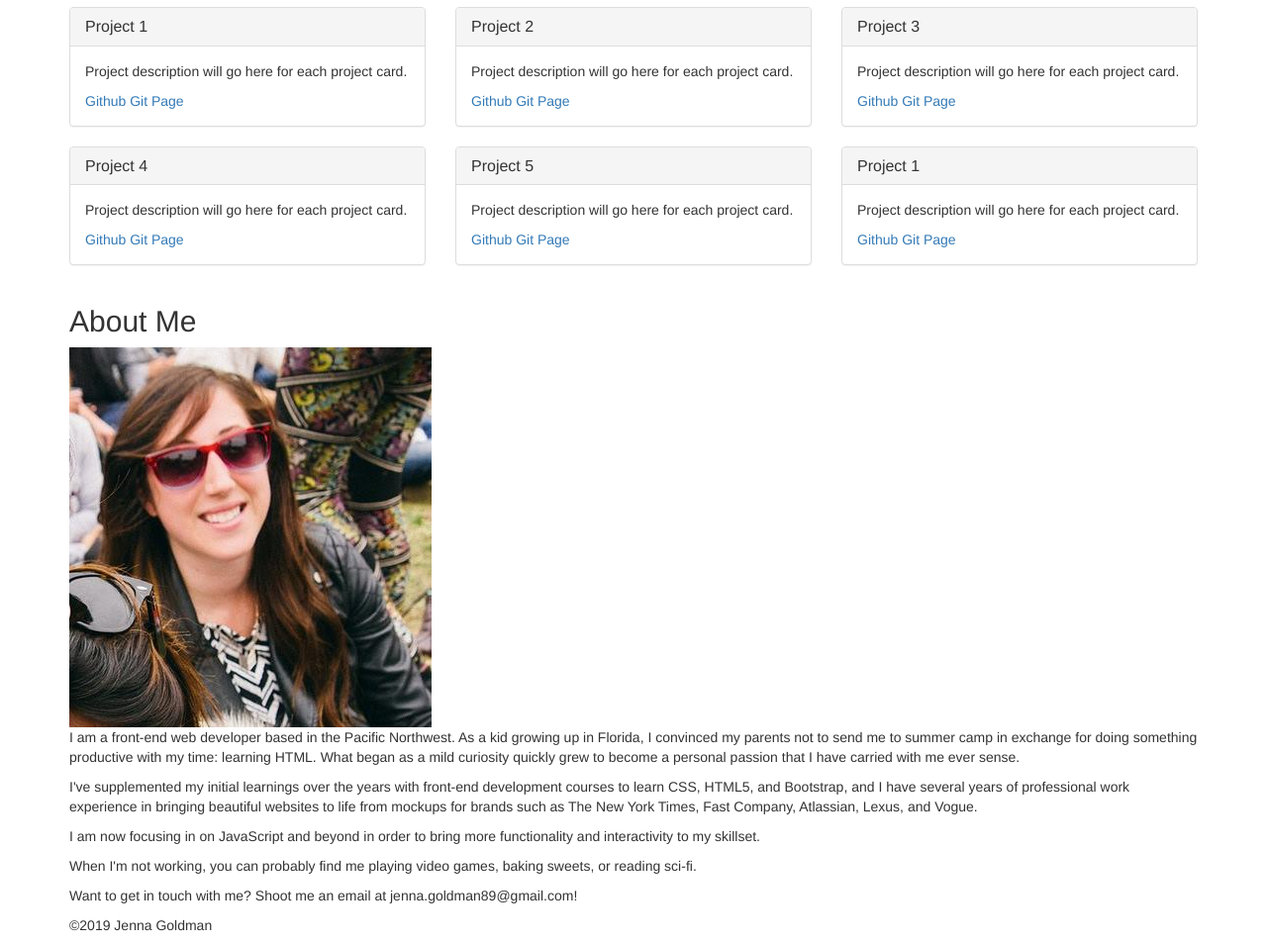
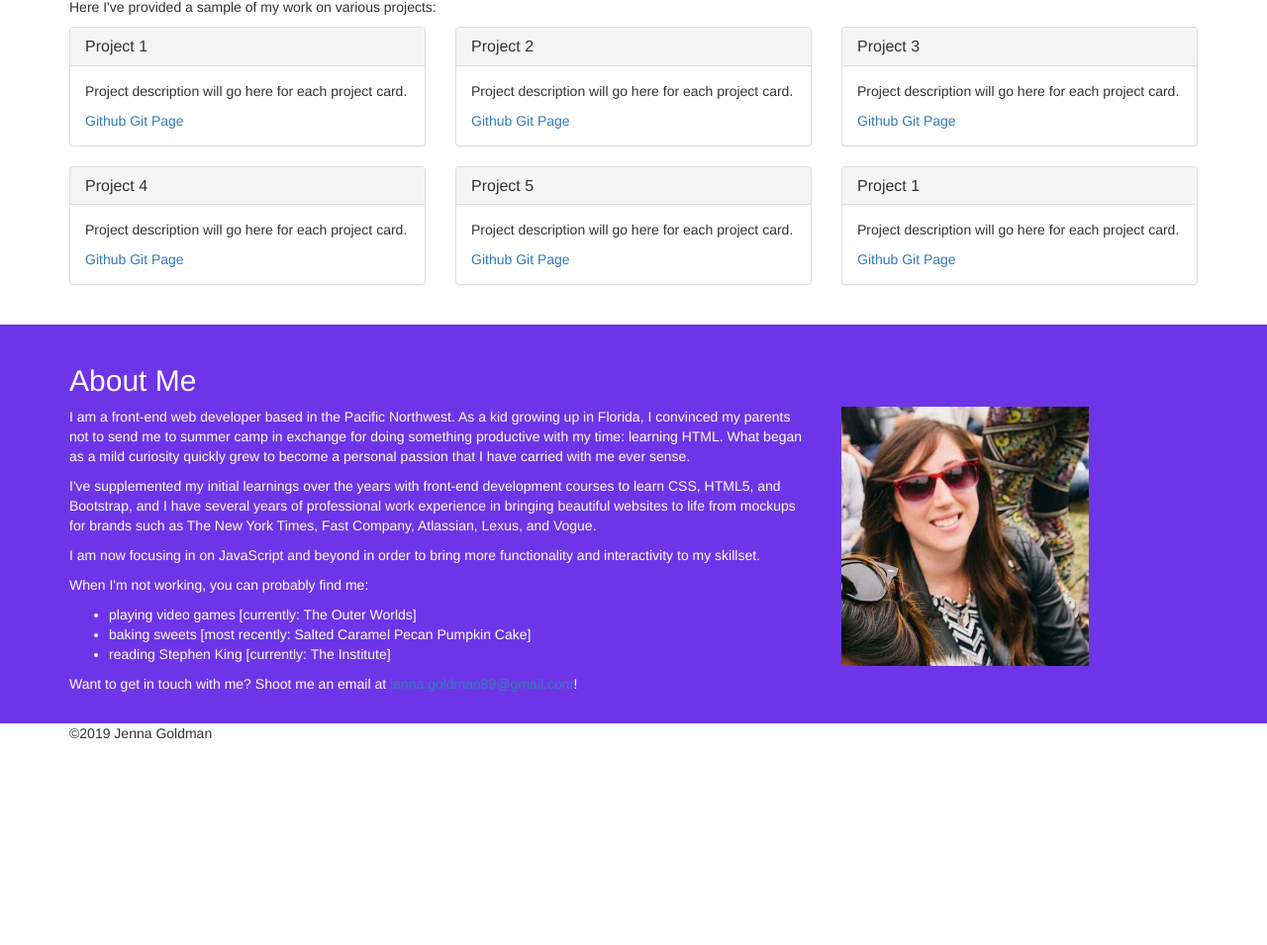
Before and after one commit to jennagoldman/portfolio, a plain HTML site: page index.html in a window 1280 px wide. Shown: the part 886-1841 px from the top of the page at 99% size. After the commit the page ends 1647 px from the top, so only its background shows below. Drawn offline with Linux system fonts and the light colour scheme.

Commit message:
add styles and unordered list to About Me section

```diff
--- a/css/styles.css
+++ b/css/styles.css
@@ -15,3 +15,16 @@ header .container {
 header h1, header h2 {
   color:#fff;
 }
+
+section {
+  padding: 20px 0;
+}
+
+.section-purple {
+  background-color: #6e35E8;
+  color: #fff;
+}
+
+.section-purple img {
+  width: 250px;
+}
--- a/index.html
+++ b/index.html
@@ -103,19 +103,30 @@
           </div>
       </section>
 
-      <section>
+      <section class="section-purple">
         <div class="container">
           <h2>About Me</h2>
-          <img src="img/jenna_headshot.jpg" alt="headshot of Jenna">
+            <div class="row">
+              <div class="col-md-8">
                 <p>I am a front-end web developer based in the Pacific Northwest. As a kid growing up in Florida, I convinced my parents not to send me to summer camp in exchange for doing something productive with my time: learning HTML. What began as a mild curiosity quickly grew to become a personal passion that I have carried with me ever sense.</p>
 
                 <p>I've supplemented my initial learnings over the years with front-end development courses to learn CSS, HTML5, and Bootstrap, and I have several years of professional work experience in bringing beautiful websites to life from mockups for brands such as The New York Times, Fast Company, Atlassian, Lexus, and Vogue.</p>
 
                 <p>I am now focusing in on JavaScript and beyond in order to bring more functionality and interactivity to my skillset.</p>
 
-          <p>When I'm not working, you can probably find me playing video games, baking sweets, or reading sci-fi.</p>
+                <p>When I'm not working, you can probably find me:</p>
+                <ul>
+                  <li>playing video games [currently: The Outer Worlds]</li>
+                  <li>baking sweets [most recently: Salted Caramel Pecan Pumpkin Cake]</li>
+                  <li>reading Stephen King [currently: The Institute]</li>
+                </ul>
 
-          <p>Want to get in touch with me? Shoot me an email at jenna.goldman89@gmail.com!</p>
+                <p>Want to get in touch with me? Shoot me an email at <a href="mailto:jenna.goldman89@gmail.com">jenna.goldman89@gmail.com</a>!</p>
+              </div>
+              <div class="col-md-4">
+                <img src="img/jenna_headshot.jpg" alt="headshot of Jenna">
+              </div>
+            <div>
           </div>
         </section>
       </main>
```
Lines whose indentation alone changed are shown as unchanged.
